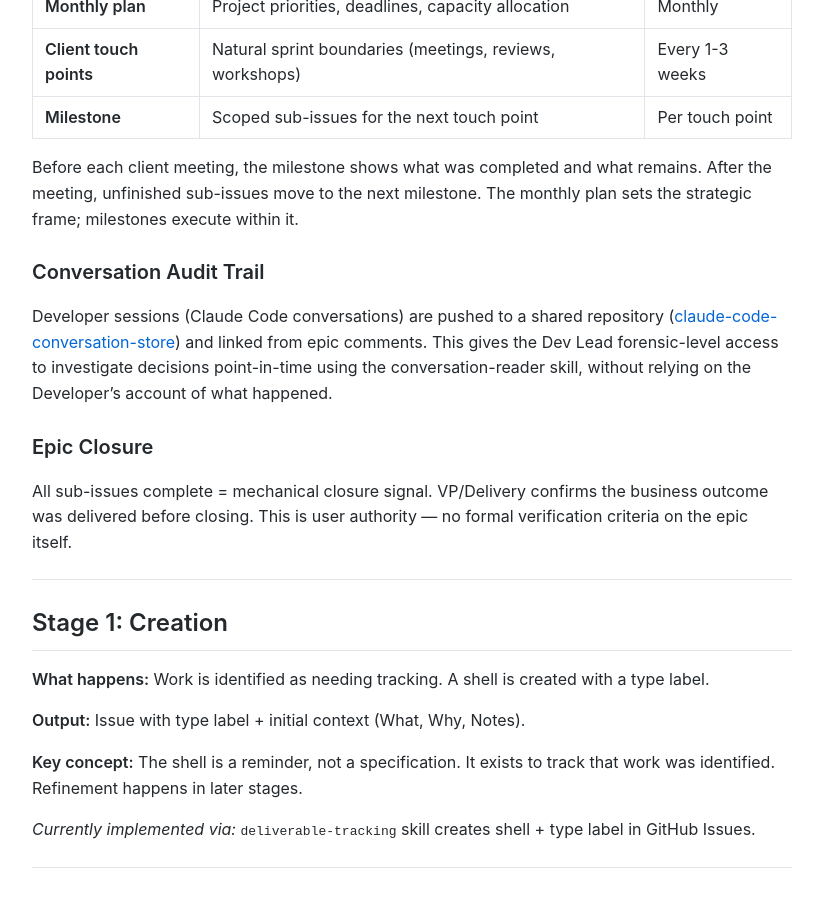
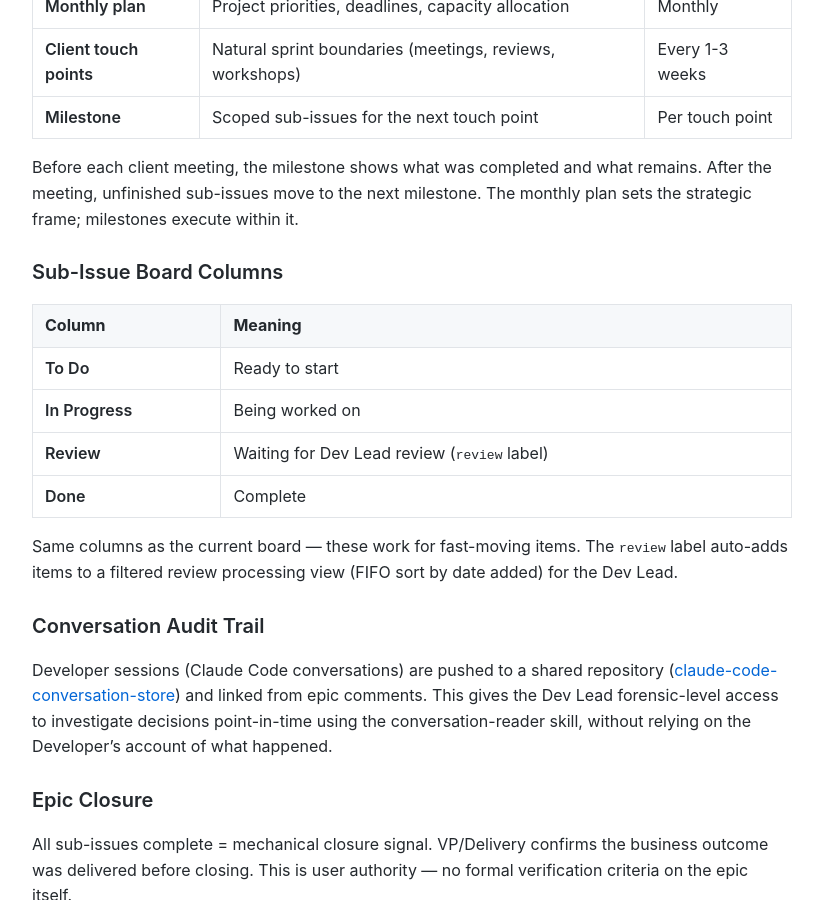
Before and after one commit to MariusWilsch/public-wilsch-ai-pages, a Jekyll site: the page built from global/issue-lifecycle-router.md, in a window 1280 px wide and 900 px high, scrolled down 7897 px. Shown: the whole window, without its empty margins (228-1051 px from the left). Built offline with Jekyll 4.4.1, drawn with Linux system fonts in a browser that asks for light colours; our own code applies the rules of GitHub Pages for plain Markdown files.

Commit message:
Sync from hippocampus 2026-02-24

```diff
--- a/global/issue-lifecycle-router.md
+++ b/global/issue-lifecycle-router.md
@@ -248,6 +248,17 @@ The Sub-Issue Board includes review processing views (filtered by `review` label
 
 Before each client meeting, the milestone shows what was completed and what remains. After the meeting, unfinished sub-issues move to the next milestone. The monthly plan sets the strategic frame; milestones execute within it.
 
+### Sub-Issue Board Columns
+
+| Column | Meaning |
+|--------|---------|
+| **To Do** | Ready to start |
+| **In Progress** | Being worked on |
+| **Review** | Waiting for Dev Lead review (`review` label) |
+| **Done** | Complete |
+
+Same columns as the current board — these work for fast-moving items. The `review` label auto-adds items to a filtered review processing view (FIFO sort by date added) for the Dev Lead.
+
 ### Conversation Audit Trail
 
 Developer sessions (Claude Code conversations) are pushed to a shared repository ([claude-code-conversation-store](https://github.com/MariusWilsch/claude-code-conversation-store)) and linked from epic comments. This gives the Dev Lead forensic-level access to investigate decisions point-in-time using the conversation-reader skill, without relying on the Developer's account of what happened.
```
